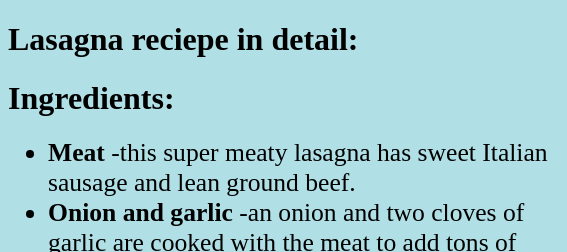
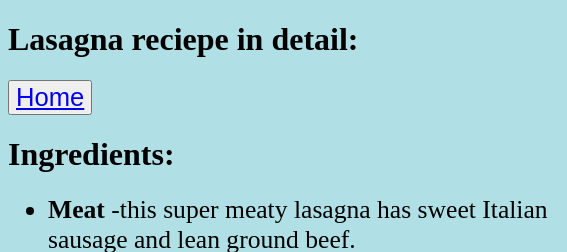
Before and after one commit to Botoaca-Florentina-Veronica/recipes-vera, a plain HTML site: page lasagna.html in a window 1280 px wide. Shown: the top 252 px of the page, 0-567 px from the left. Drawn offline with Linux system fonts and the light colour scheme.

Commit message:
Update lasagna.html

```diff
--- a/lasagna.html
+++ b/lasagna.html
@@ -9,6 +9,7 @@
 
     <h1>Lasagna reciepe in detail: </h1>
     <img src="./images-lasagna/lasagna.jpg" alt="Homemade lasagna" width="700" height="400" align="right">
+    <button style="font-size: 160%;"><a href="../index.html">Home</a></button>
     <h1>Ingredients: </h1>
     <ul>
       <li style="font-size:160%;"><strong>Meat  </strong> -this super meaty lasagna has sweet Italian sausage and lean ground beef.</li>
```
